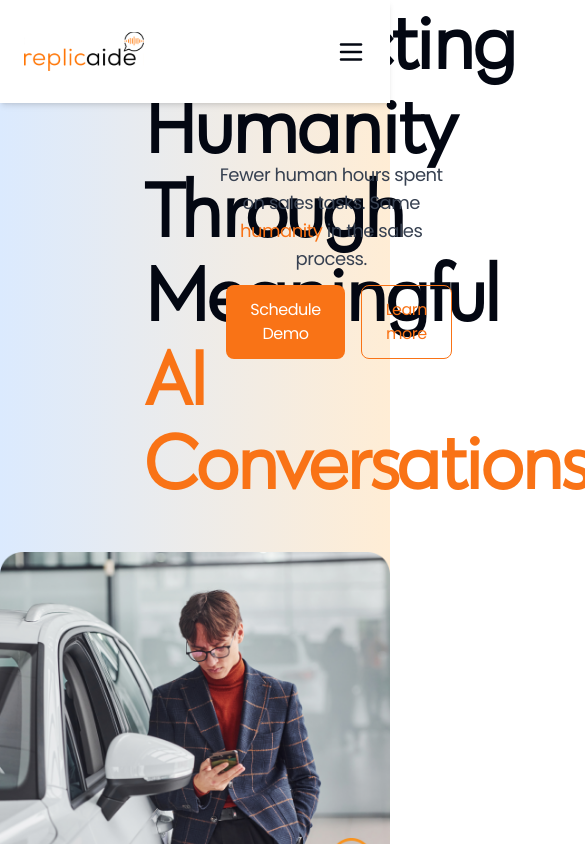
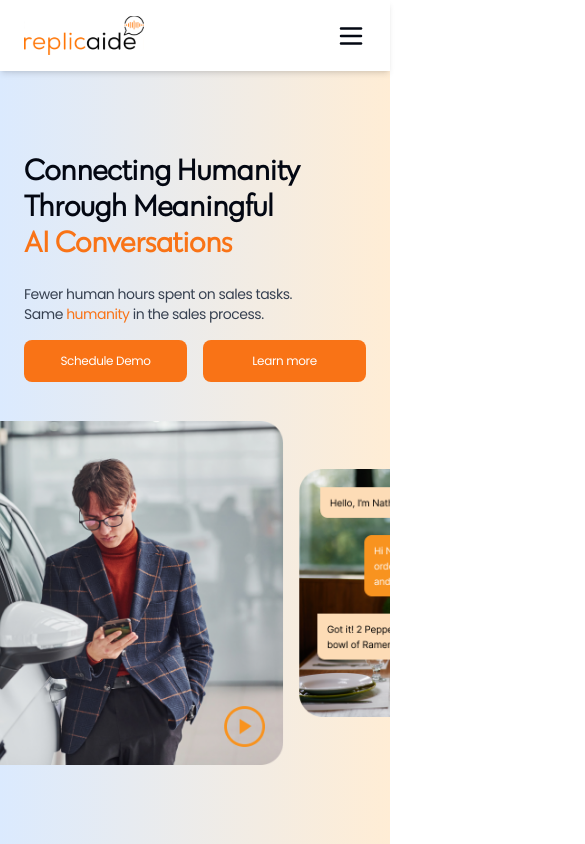
Before and after one commit to JoJoDevAdventure/rep-landingv2, a Next.js app: page / in a window 390 px wide. Shown: the whole page, 585 px wide, since content can reach past the window. Built offline with nearby package versions, Linux system fonts and the light colour scheme.

Commit message:
+ Hero Responsive

```diff
--- a/src/Components/Hero.jsx
+++ b/src/Components/Hero.jsx
@@ -1,8 +1,8 @@
-"use client";
+'use client';
 
 import { motion, useAnimation } from "framer-motion";
 import Image from "next/image";
-import { useRef } from "react";
+import { useEffect, useRef } from "react";
 
 const images = [
   { src: "/image1.png", width: 1400, height: 800 },
@@ -15,7 +15,6 @@ const Hero = () => {
   const controls = useAnimation();
   const scrollRef = useRef(null);
 
-
   const startScrolling = (direction) => {
     controls.start({ x: direction === "left" ? "-100%" : "100%" });
   };
@@ -24,44 +23,90 @@ const Hero = () => {
     controls.stop();
   };
 
-  useRef (() => {
-    startScrolling("left")
-  })
+  useEffect(() => {
+    startScrolling("left");
+  });
 
   return (
-    <section className="relative w-full h-screen flex flex-col items-center justify-center text-center bg-gradient-to-r from-blue-100 to-orange-100">
-      <div className="w-full flex justify-between px-36 align-top">
-        <div className="w-[65%]">
-          <h1 className="h1 font-bold text-left">
+    <section className="relative w-full h-screen flex flex-col items-center justify-center text-center bg-gradient-to-r from-blue-100 to-orange-100 pt-24 md:pt-12">
+      <div className="w-full flex flex-col md:flex-row justify-between align-top px-6 md:px-16 lg:px-40">
+        <motion.div
+          initial={{ opacity: 0, x: -50, y: -50 }}
+          animate={{ opacity: 1, x: 0, y: 0 }}
+          transition={{ duration: 1, ease: "easeOut" }}
+          className="w-full md:w-[65%]"
+        >
+          <h1 className="md:h1 font-bold text-left text-3xl md:text-5xl lg:text-6xl">
             Connecting Humanity <br /> Through Meaningful <br />
-            <span className="text-orange-500">AI Conversations</span>
+            <motion.span
+              className="text-orange-500 text-light"
+              initial={{ opacity: 0 }}
+              animate={{ opacity: 1 }}
+              transition={{ duration: 1, delay: 1 }}
+            >
+              {["A", "I", " ", "C", "o", "n", "v", "e", "r", "s", "a", "t", "i", "o", "n", "s"].map((letter, index) => (
+                <motion.span
+                  key={index}
+                  initial={{ opacity: 0 }}
+                  animate={{ opacity: 1 }}
+                  transition={{ duration: 0.05, delay: 1 + index * 0.1 }}
+                  className="inline-block"
+                >
+                  {letter === " " ? <span>&nbsp;</span> : letter}
+                </motion.span>
+              ))}
+            </motion.span>
           </h1>
-        </div>
+        </motion.div>
 
-        <div className="flex flex-col justify-center space-x-4 align-top gap-3">
-          <p className="mt-4 text-lg text-gray-700">
-            Fewer human hours spent on sales tasks. Same{" "}
-            <span className="text-orange-500">humanity</span> in the sales
+        <motion.div
+          initial={{ opacity: 0, x: 50 }}
+          animate={{ opacity: 1, x: 0 }}
+          transition={{ duration: 1.2, ease: "easeOut", delay: 0.5 }}
+          className="flex flex-col text-left justify-start gap-4 mt-2 md:mt-8 w-full md:w-auto align-top"
+        >
+          <motion.p
+            initial={{ opacity: 0 }}
+            animate={{ opacity: 1 }}
+            transition={{ duration: 1, delay: 1 }}
+            className="mt-4 text-sm md:text-xl text-gray-700"
+          >
+            Fewer human hours spent on sales tasks. <br />
+            Same
+            <span className="text-orange-500"> humanity</span> in the sales
             process.
-          </p>
-          <div className="flex gap-4 justify-center">
-            <button className="bg-orange-500 text-white px-6 py-3 rounded-lg">
+          </motion.p>
+          <div className="flex flex-row gap-4 w-full m-0">
+            <motion.button
+              initial={{ opacity: 0, y: 50 }}
+              animate={{ opacity: 1, y: 0 }}
+              transition={{ duration: 1, delay: 1.2 }}
+              className="bg-orange-500 text-white px-2 md:px-6 py-3 rounded-lg w-full md:w-auto text-[12px] md:text-[18px]"
+            >
               Schedule Demo
-            </button>
-            <button className="border border-orange-500 text-orange-500 px-6 py-3 rounded-lg">
+            </motion.button>
+            <motion.button
+              initial={{ opacity: 0, y: 50 }}
+              animate={{ opacity: 1, y: 0 }}
+              transition={{ duration: 1, delay: 1.4 }}
+              className="bg-orange-500 text-white px-2 md:px-6 py-3 rounded-lg w-full md:w-auto text-[12px] md:text-[18px]"
+            >
               Learn more
-            </button>
+            </motion.button>
           </div>
-        </div>
+        </motion.div>
       </div>
 
       {/* Scrolling Images */}
-      <div
-        className="relative mt-12 w-full overflow-hidden"
+      <motion.div
+        className="relative mt-4 md:mt-20 w-full overflow-hidden"
         ref={scrollRef}
+        initial={{ opacity: 0, y: 50 }}
+        animate={{ opacity: 1, y: 0 }}
+        transition={{ duration: 1, delay: 1.6 }}
       >
         <motion.div
-          className="flex space-x-4 align-center h-auto align-middle flex-row"
+          className="flex space-x-4 align-center h-auto flex-row items-center"
           animate={controls}
           transition={{ repeat: Infinity, duration: 20, ease: "linear" }}
         >
@@ -72,11 +117,11 @@ const Hero = () => {
               alt="AI Conversation"
               width={img.width}
               height={img.height}
-              className="rounded-lg object-center h-full w-full"
+              className="rounded-lg h-auto w-auto max-w-full md:max-w-none"
             />
           ))}
         </motion.div>
-      </div>
+      </motion.div>
     </section>
   );
 };
--- a/src/Components/NavBar.jsx
+++ b/src/Components/NavBar.jsx
@@ -9,7 +9,7 @@ const NavBar = () => {
   const [isOpen, setIsOpen] = useState(false);
 
   return (
-    <header className="w-full bg-white shadow-md px-6 py-8 fixed top-0 left-0 right-0 z-50">
+    <header className="w-full bg-white shadow-md px-6 py-4 md:py-6 fixed top-0 left-0 right-0 z-50">
       <div className="max-w-7xl mx-auto flex justify-between items-center">
         {/* Logo */}
         <Link href="/" className="flex items-center text-xl font-bold">
--- a/src/app/globals.css
+++ b/src/app/globals.css
@@ -125,11 +125,11 @@
 
   /* START of Typography */
   .h-num {
-    @apply font-inter text-[72px] font-bold leading-[84px];
+    @apply font-klik text-[72px] font-bold leading-[84px];
   }
 
   .h1 {
-    @apply text-[78px] font-black leading-[84px] tracking-[-0.03em];
+    @apply text-[78px] leading-[84px] tracking-[-0.03em];
   }
 
   .h2 {
```
